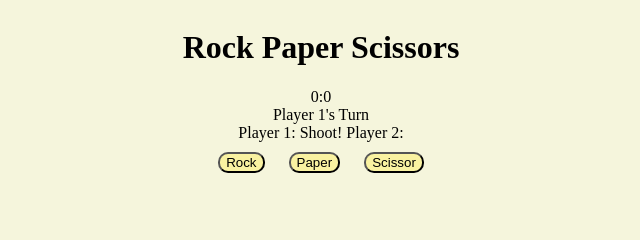
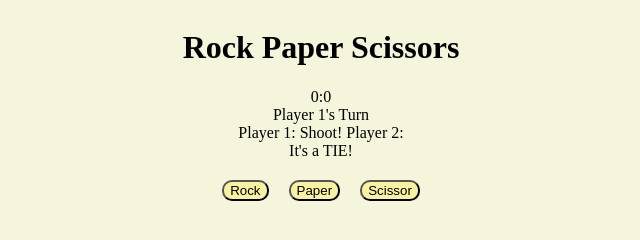
Before and after one commit to Ervzs/Rock-Paper-Scissors, a plain HTML site: page index.html in a window 1280 px wide. Shown: the whole page, without its empty margins (319-959 px from the left). Drawn offline with Linux system fonts and the light colour scheme.

Commit message:
Add: Transition in CSS.

```diff
--- a/index.html
+++ b/index.html
@@ -23,7 +23,11 @@
         Player 2:
     </div>
 
-    <div id="choices">
+    <div id="resultDisplay">
+        It's a TIE!
+    </div>
+
+    <div class="choices">
         <button onclick="playGame('rock')">Rock</button>
         <button onclick="playGame('paper')">Paper</button>
         <button onclick="playGame('scissors')">Scissor</button>
--- a/styles.css
+++ b/styles.css
@@ -11,8 +11,15 @@ body{
     flex-direction: row;
 }
 
-button{
+.choices button{
     border-radius: 10px;
     background-color: #f9f2a1;
     margin: 10px;
+    margin-top: 20px;
+    cursor: pointer;
+    transition: background-color 0.3s ease;
 }
+
+.choices button:hover{
+    background-color: #fbf5b2;
+}
```
